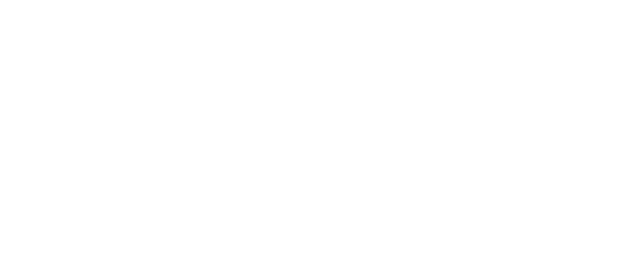
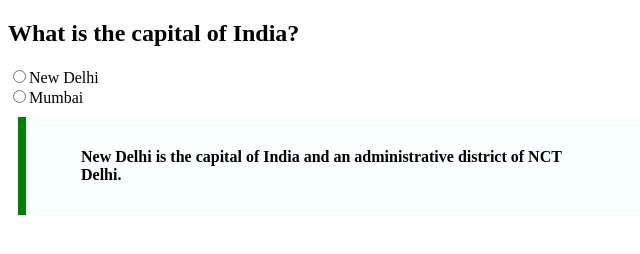
Before and after one commit to acciojob/trivia-devendrapatil1, a website: page main.html in a window 1280 px wide. Shown: the whole page, without its empty margins (0-640 px from the left). Drawn offline with Linux system fonts and the light colour scheme.

Commit message:
created a submission

```diff
--- a/main.html
+++ b/main.html
@@ -8,6 +8,19 @@
 
 <body>
 	<!-- the entire body must be written by student -->
+	<h2>What is the capital of India?</h2>
+	<div>
+		<input type="radio" value="city" name="city">New Delhi
+		<br>
+		<input type="radio" value="city" name="city">Mumbai
+	</div>
+	<div id="capital">
+		<blockquote cite="https://en.wikipedia.org/wiki/New_Delhi">
+			<p>
+				New Delhi is the capital of India and an administrative district of NCT Delhi.
+			</p>
+		</blockquote>
+	</div>
     <script type="text/javascript" src="./script.js">
 </script>
 
--- a/styles.css
+++ b/styles.css
@@ -1,2 +1,9 @@
 
 /* Your CSS Code here. */
+#capital{
+	max-width:600px;
+	margin:10px;
+	padding:15px;
+	border-left:8px solid green;
+	background-color:#f8fffe;
+	font-weight:bold;
```
